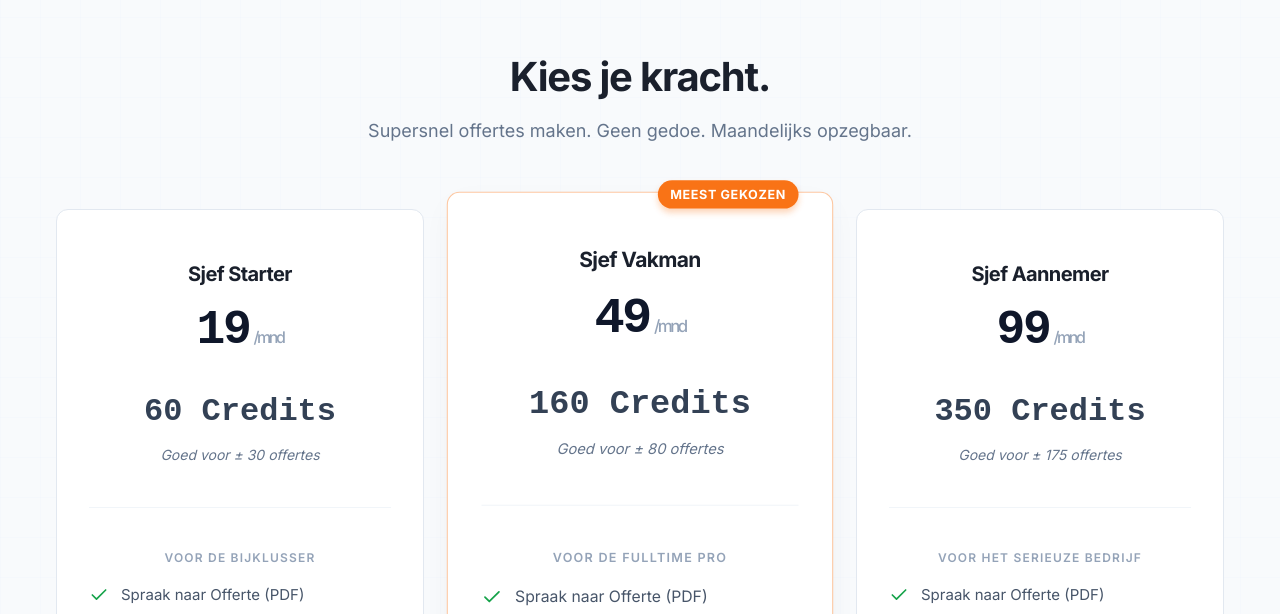
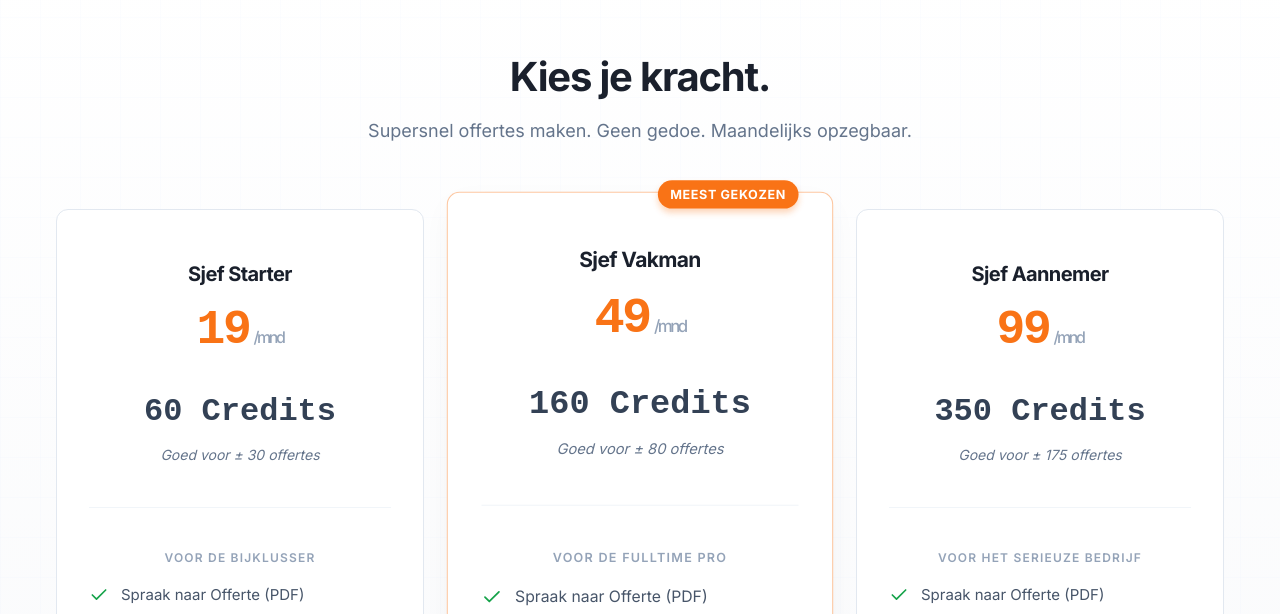
Before and after one commit to aronb77/sjef, a Next.js app: page / in a window 1280 px wide. Shown: the part 1626-2240 px from the top of the page. Built offline with nearby package versions, Linux system fonts and the light colour scheme.

Commit message:
Apply creative touch-up (glow, gradients)

```diff
--- a/app/components/PricingSection.css
+++ b/app/components/PricingSection.css
@@ -1,7 +1,7 @@
 /* PricingSection.css */
 .pricing-section {
     padding: 6rem 1rem;
-    background-color: #F8FAFC;
+    background: linear-gradient(to bottom, #FFFFFF 0%, #F8F9FB 100%);
     /* Very light grey background for contrast with white cards */
 }
 
@@ -51,8 +51,9 @@
 .pricing-card:hover {
     border-color: #F97316;
     /* Safety Orange */
-    box-shadow: 0 20px 40px -10px rgba(249, 115, 22, 0.15);
+    box-shadow: var(--shadow-safety-glow);
     transform: translateY(-4px);
+    z-index: 10;
 }
 
 /* The Hero Card (Center) */
@@ -108,7 +109,7 @@
     /* Technical look */
     font-size: 3rem;
     font-weight: 700;
-    color: #0F172A;
+    color: #F97316;
     line-height: 1;
     letter-spacing: -0.05em;
 }
```
